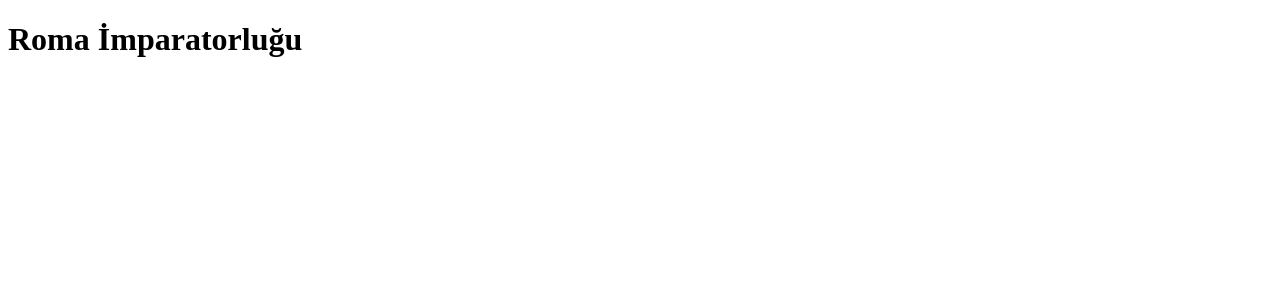
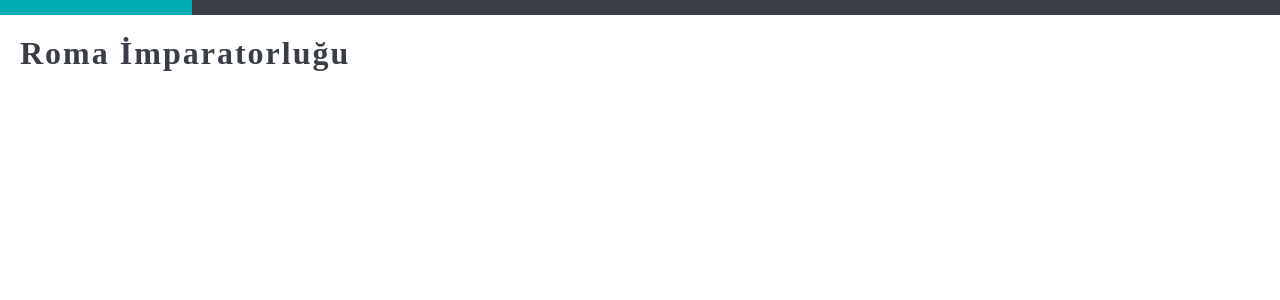
Before and after one commit to Soner-Ozciftci/React-Scroll-Bar-Indicator-App, a React (Create React App) app: page / in a window 1280 px wide. Shown: the top 300 px of the page. Built offline with nearby package versions, Linux system fonts and the light colour scheme.

Commit message:
ScrollIndicator.css

```diff
--- a/src/ScrollIndicator.css
+++ b/src/ScrollIndicator.css
@@ -0,0 +1,30 @@
+* {
+  padding: 0;
+  margin: 0;
+}
+.progressMainWrapper {
+  background-color: #393e46;
+  height: 15px;
+  position: sticky;
+  top: 0;
+  left: 0;
+  z-index: 1;
+  width: 100%;
+}
+.progressMainStyle {
+  height: 15px;
+  background-color: #00adb5;
+  width: 15%;
+}
+h1 {
+  color: #393e46;
+  letter-spacing: 2px;
+  margin: 20px;
+}
+p {
+  width: 70%;
+  margin: 0 auto;
+  color: #393e46;
+  font-weight: bold;
+  text-align: left;
+}
```
